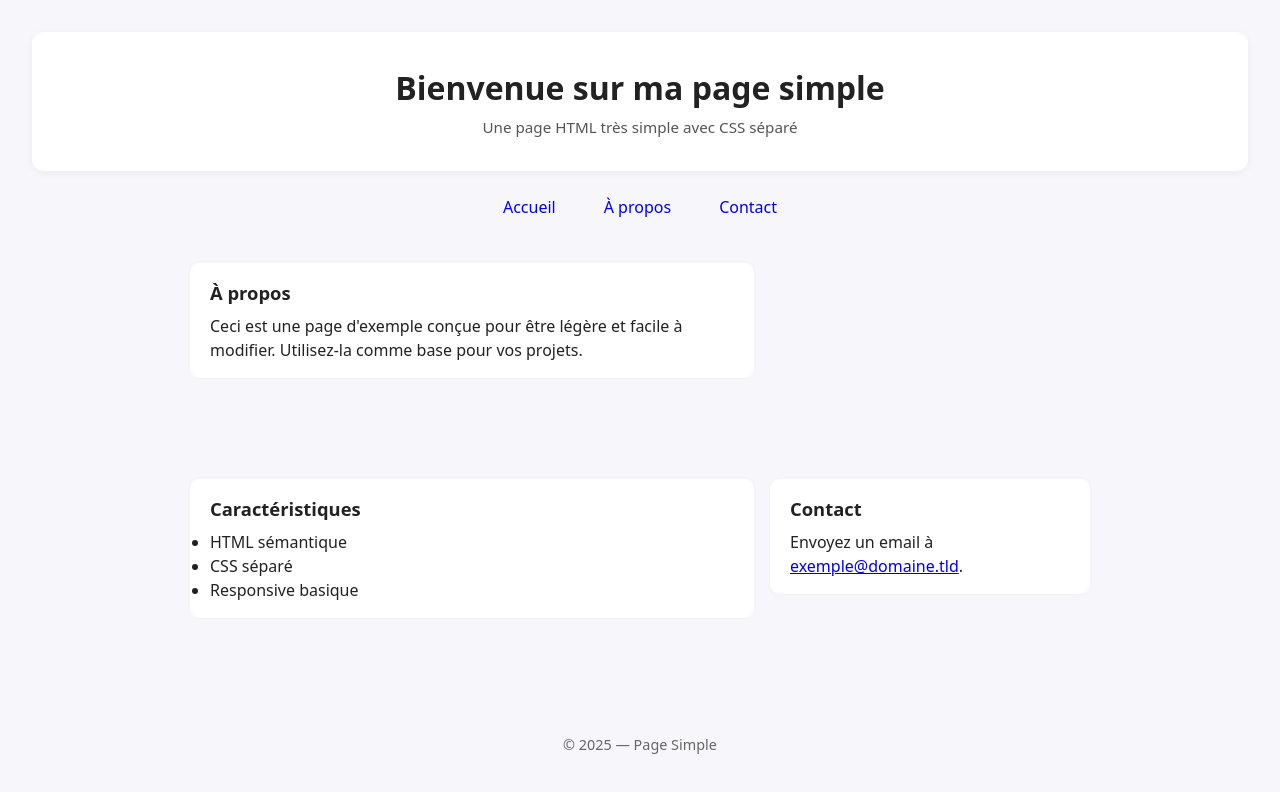
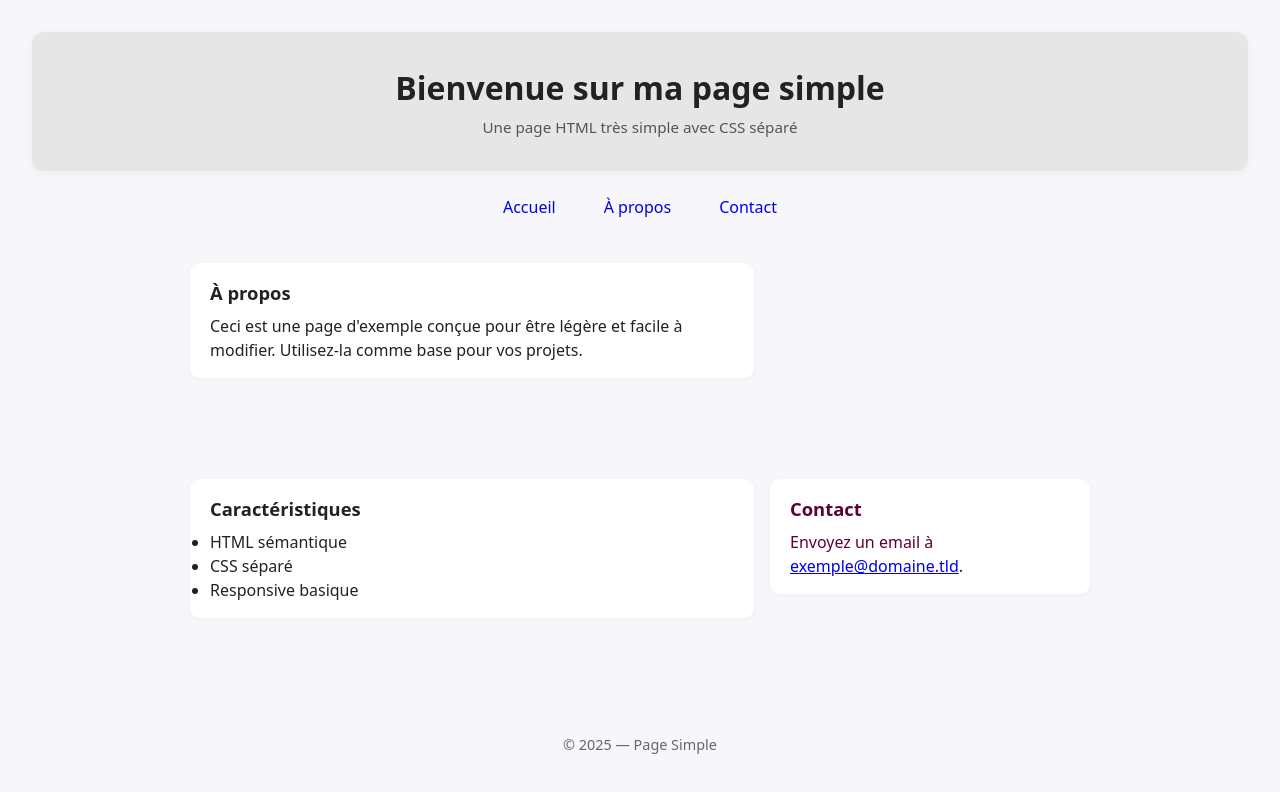
Before and after one commit to Ozenos/BasicsOfWebDevelopment, a plain HTML site: page task-a/index.html in a window 1280 px wide. Drawn offline with Linux system fonts and the light colour scheme.

Commit message:
Tasks corrections

```diff
--- a/task-a/style.css
+++ b/task-a/style.css
@@ -6,7 +6,7 @@ html, body { height: 100%; font-family: system-ui, -apple-system, 'Segoe UI', Ro
 body { display: flex; flex-direction: column; min-height: 100vh; line-height: 1.5; padding: 1rem; background: #f7f7fb; }
 
 
-.site-header { text-align: center; padding: 2rem 1rem; background: white; border-radius: 12px; box-shadow: 0 2px 8px rgba(20,20,40,0.05); }
+.site-header { text-align: center; padding: 2rem 1rem; background: rgb(230, 230, 230); border-radius: 12px; box-shadow: 0 2px 8px rgba(20,20,40,0.05); }
 .site-header h1 { font-size: 1.6rem; margin-bottom: 0.25rem; }
 .tagline { color: #555; font-size: 0.95rem; }
 
@@ -36,5 +36,5 @@ section h2 { margin-bottom: 0.5rem; font-size: 1.15rem; }
 body { padding: 2rem; }
 main { display: grid; grid-template-columns: 1fr 320px; gap: 1rem; align-items: start; }
 #about, #features { grid-column: 1 / 2; }
-#contact { grid-column: 2 / 3; }
+#contact { grid-column: 2 / 3; color:rgb(93, 0, 54); }
 }
--- a/task-b/style.css
+++ b/task-b/style.css
@@ -10,7 +10,7 @@ html, body { height: 100%; font-family: system-ui, -apple-system, 'Segoe UI', Ro
 body { display: flex; flex-direction: column; min-height: 100vh; line-height: 1.5; padding: 1rem; background: #ccdddd; }
 
 
-.site-header { text-align: center; padding: 2rem 1rem; background: white; border-radius: 12px; box-shadow: 0 2px 8px rgba(20,20,40,0.05); }
+.site-header { text-align: center; padding: 2rem 1rem; background: rgb(230, 230, 230); border-radius: 12px; box-shadow: 0 2px 8px rgba(20,20,40,0.05); }
 .site-header h1 { font-size: 1.6rem; margin-bottom: 0.25rem; color:#000066}
 .tagline { color: #555; font-size: 0.95rem; }
 
```
Also changed, not shown: task-b/index.html (indentation only).
